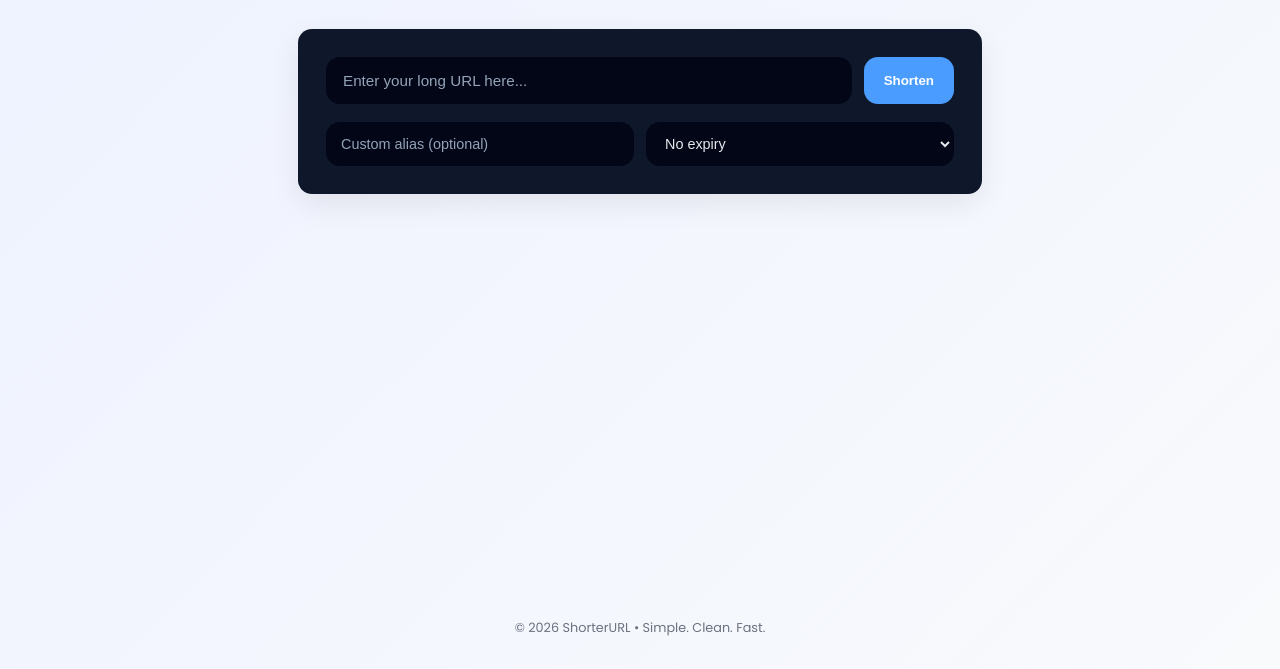
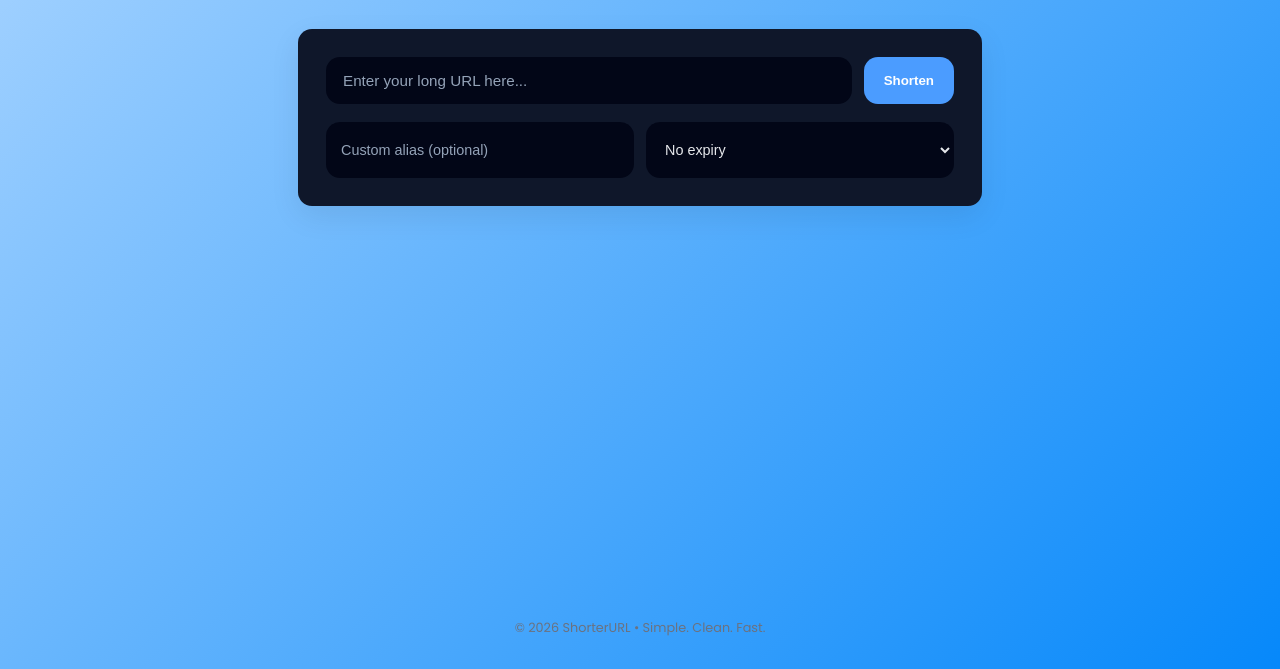
Before and after one commit to harshitgarg-03/Shorter-url, a plain HTML site: page frontend/index.html in a window 1280 px wide. Shown: the part 131-800 px from the top of the page. Drawn offline with Linux system fonts and the light colour scheme.

Commit message:
adding new state

```diff
--- a/frontend/style.css
+++ b/frontend/style.css
@@ -19,7 +19,7 @@
 
 body {
   font-family: "Poppins", sans-serif;
-  background: linear-gradient(135deg, #eef2ff, #f8fafc);
+  background: linear-gradient(135deg, #a8d4ff, #0688fa);
   color: var(--text);
 }
 
@@ -117,7 +117,7 @@ body {
 .extras select {
   flex: 1;
   min-width: 150px;
-  padding: 12px 14px;
+  padding: 18px 14px;
   border-radius: var(--radius);
   border: 1px solid transparent;
   font-size: 0.9rem;
```
